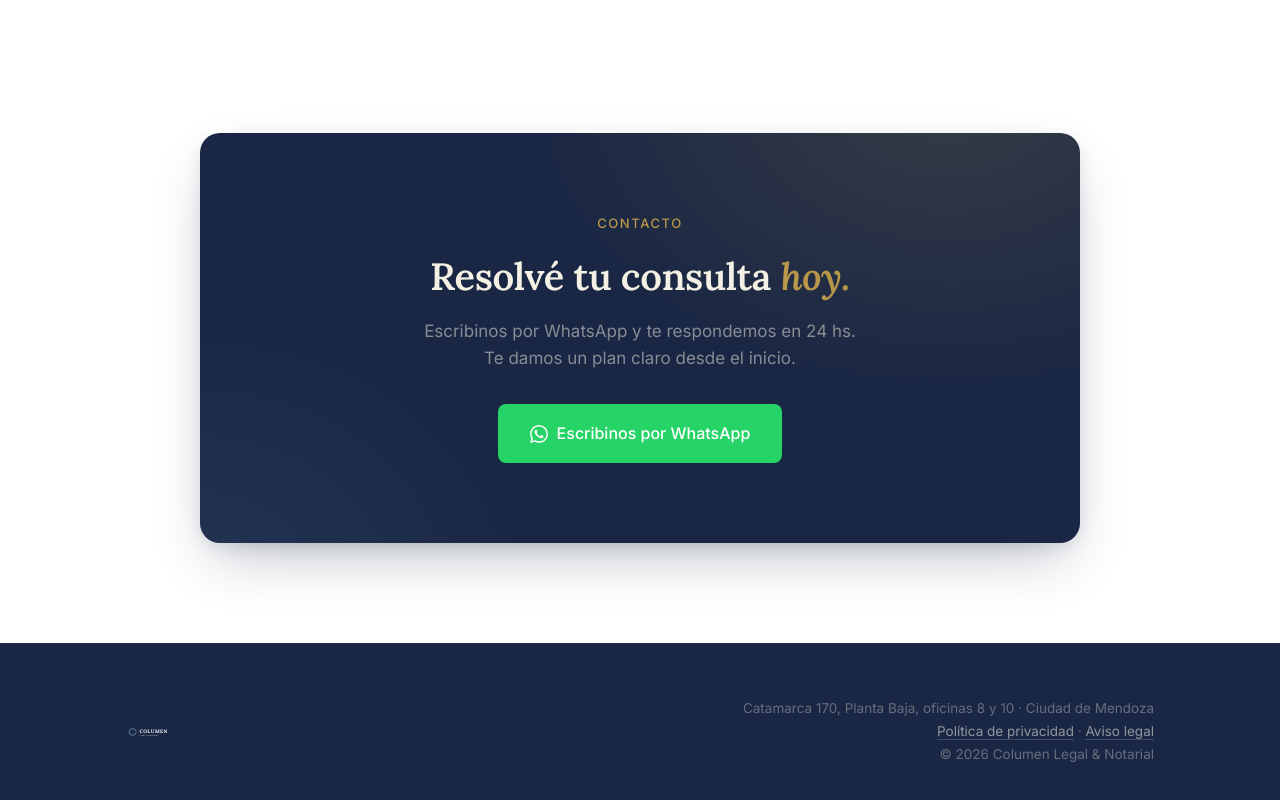
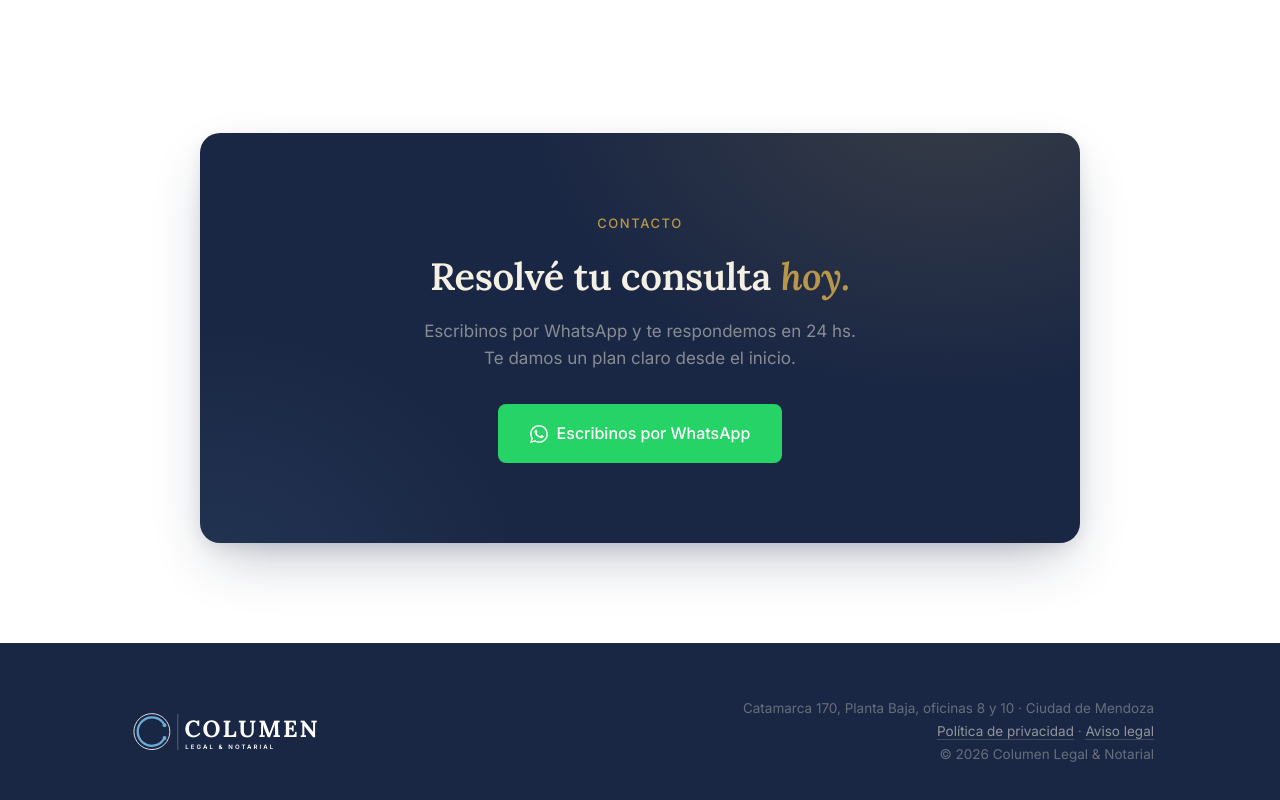
Before and after one commit to bernabe05rodriguez-stack/Columen, a website: page public/index.html in a window 1280 px wide. Shown: the part 3943-4743 px from the top of the page. Drawn offline with Linux system fonts and the light colour scheme.

Commit message:
fix(landing): logo footer viewBox 510 verificado en headless Chrome
Eliminado el JS dinamico (getBBox en symbols es inconsistente). viewBox 0 0 510 170 incluye toda la N con margen, render verificado con screenshot.

```diff
--- a/public/index.html
+++ b/public/index.html
@@ -504,7 +504,7 @@
 
 <footer>
   <div class="container foot">
-    <a href="#" class="logo-wrap" aria-label="Columen — Inicio"><svg id="footLogo" viewBox="0 0 690 170" xmlns="http://www.w3.org/2000/svg"><use href="#logo"/></svg></a>
+    <a href="#" class="logo-wrap" aria-label="Columen — Inicio"><svg viewBox="0 0 510 170" xmlns="http://www.w3.org/2000/svg"><use href="#logo"/></svg></a>
     <div class="foot-info">
       <div>Catamarca 170, Planta Baja, oficinas 8 y 10 · Ciudad de Mendoza</div>
       <div class="foot-legal"><a href="/legales/privacidad">Política de privacidad</a> · <a href="/legales/aviso-legal">Aviso legal</a></div>
@@ -543,27 +543,6 @@
 <script>
 const io=new IntersectionObserver(es=>es.forEach(e=>{if(e.isIntersecting){e.target.classList.add('in');io.unobserve(e.target)}}),{threshold:.1,rootMargin:'0px 0px -40px 0px'});
 document.querySelectorAll('.reveal').forEach(el=>io.observe(el));
-
-// Ajustar viewBox del logo del footer al bounding box real del contenido (recorta el espacio en blanco para que se vea bien centrado en mobile)
-function fitFootLogo(){
-  const svg = document.getElementById('footLogo');
-  if (!svg) return;
-  try {
-    const bbox = svg.getBBox();
-    if (bbox && bbox.width > 0) {
-      const pad = 6;
-      svg.setAttribute('viewBox', (bbox.x - pad) + ' 0 ' + (bbox.width + pad * 2) + ' 170');
-    }
-  } catch(e){}
-}
-// Las webfonts (Lora) suelen cargar después del DOM. Reintentar después de fonts.ready y de un fallback timeout.
-if (document.fonts && document.fonts.ready) {
-  document.fonts.ready.then(fitFootLogo);
-}
-setTimeout(fitFootLogo, 80);
-setTimeout(fitFootLogo, 400);
-setTimeout(fitFootLogo, 1200);
-window.addEventListener('load', fitFootLogo);
 </script>
 </body>
 </html>
```
